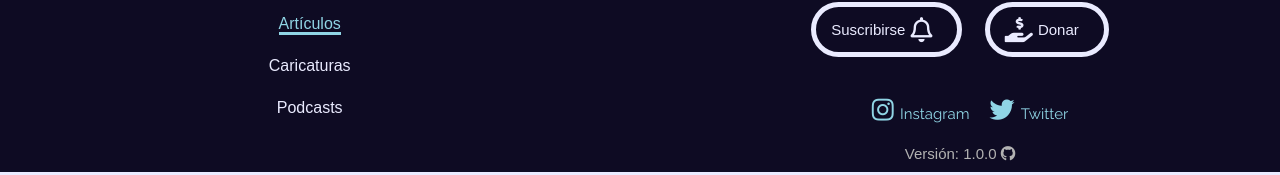
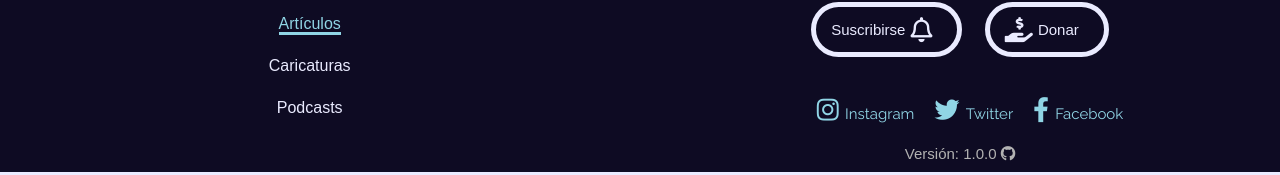
Before and after one commit to JuanesGalvis/GatoDeAssange, a Vue app: page / in a window 1280 px wide. Shown: the part 435-610 px from the top of the page. Built offline with nearby package versions, Linux system fonts and the light colour scheme; no server answers; a web font is replaced by a local one.

Commit message:
Facebook Agregado

```diff
--- a/src/components/Footer.vue
+++ b/src/components/Footer.vue
@@ -8,6 +8,7 @@
         <div class="Redes">
             <a target="_blank" href="https://www.instagram.com/elgatodeassange/"><i class="fab fa-instagram"></i> <span>Instagram</span></a>
             <a target="_blank" href="https://twitter.com/ElGatoDeAssange"><i class="fab fa-twitter"></i> <span>Twitter</span></a>
+            <a target="_blank" href="https://www.facebook.com/GatoDeAssange"><i class="fab fa-facebook-f"></i> <span>Facebook</span></a>
         </div>
         <p>Versión: 1.0.0 <i class="fab fa-github"></i> </p>
     </footer>
```
